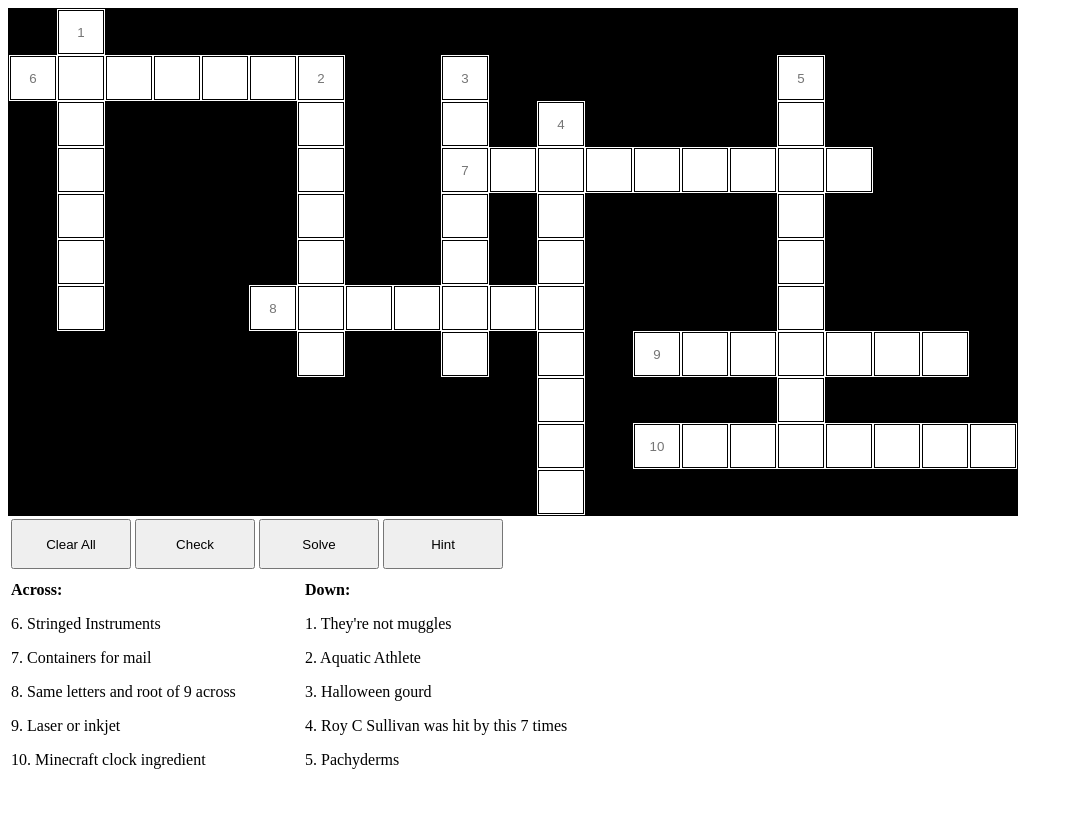
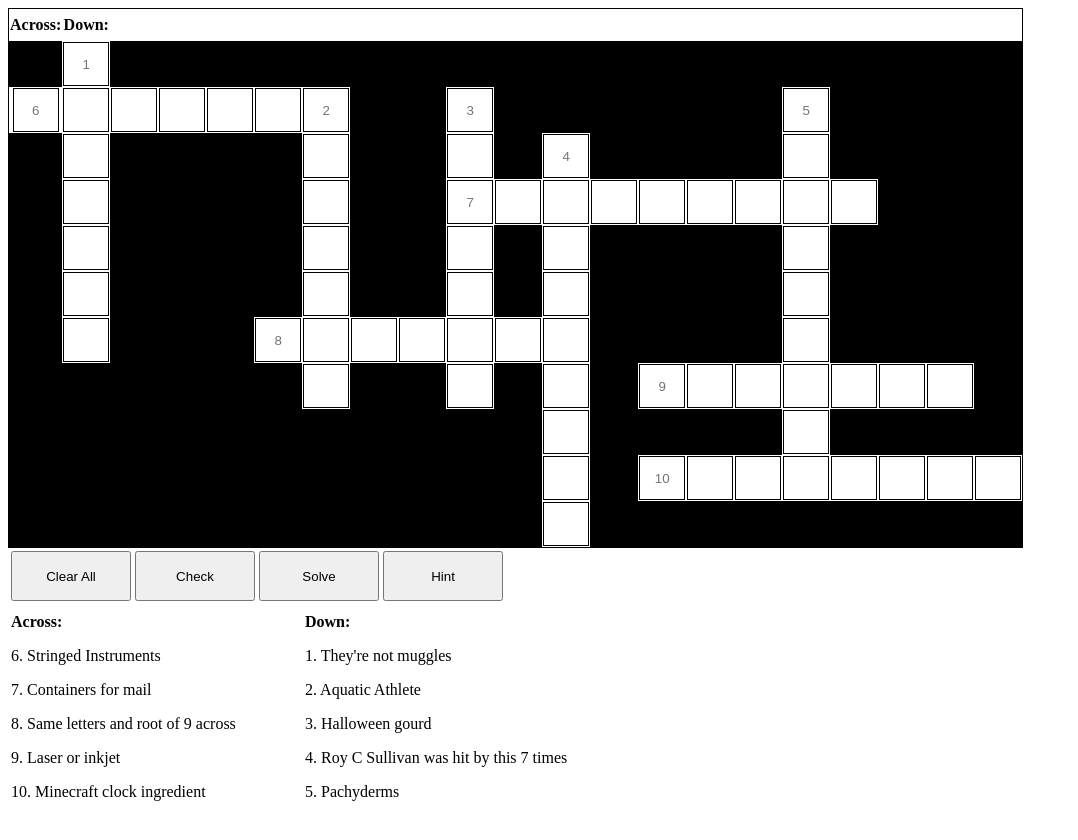
Before and after one commit to mebartsch/mebartsch.github.io, a Jekyll site: the page projects/Cross_Word/index.html, which Jekyll copies as it is, in a window 1280 px wide. Shown: the top 840 px of the page, without its empty margins (0-1078 px from the left). Built offline with Jekyll 4.4.1, drawn with Linux system fonts in a browser that asks for light colours.

Commit message:
Update index.html

```diff
--- a/projects/Cross_Word/index.html
+++ b/projects/Cross_Word/index.html
@@ -195,11 +195,13 @@ function solveClicked(){
 <body onload="initializeScreen()">
 
 <div id="leftBox">
-	<tr>
+
   <table id="puzzel">
+	  		<tr>
+			<td><strong>Across:</strong></td><td><strong>Down:</strong></td>
+		</tr>
+  </table>
 
-  </table>
-	</tr>
 </div>
 
 <div id="rightBox">
```
